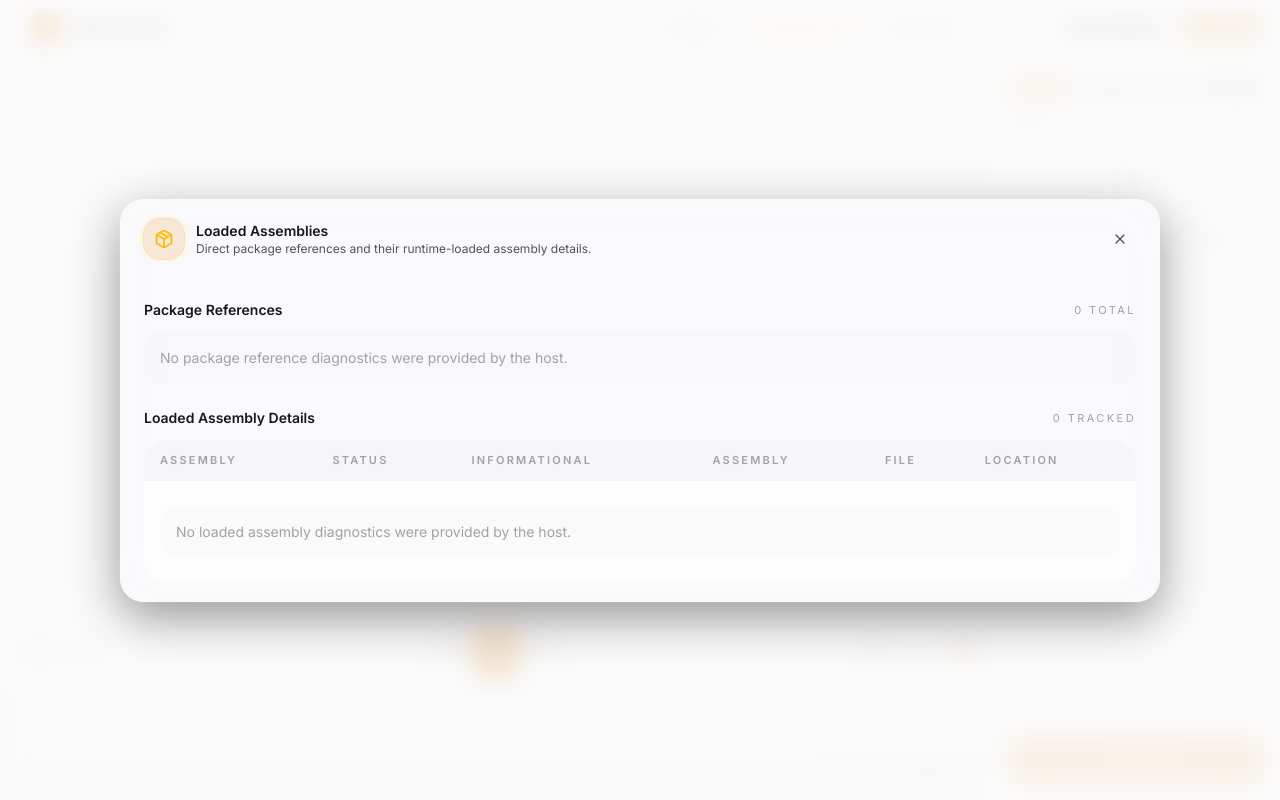
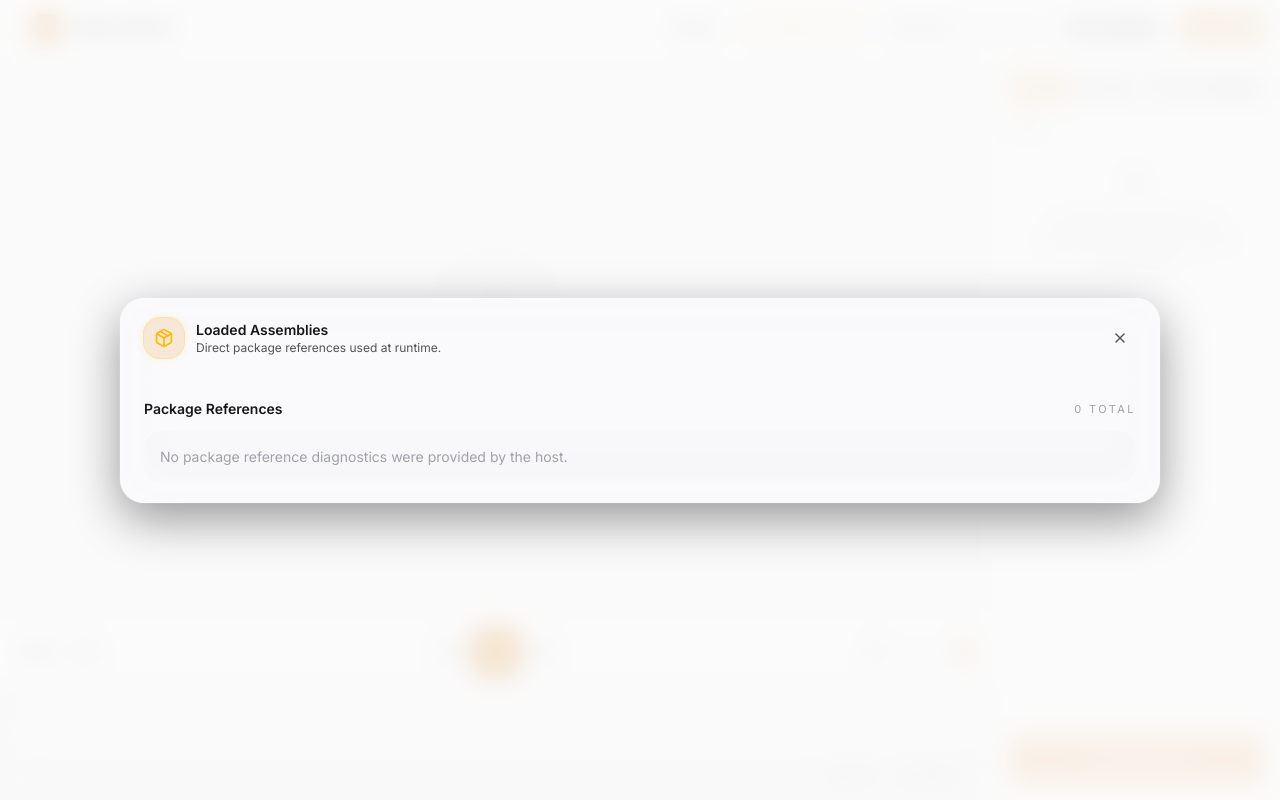
Before and after one commit to ShareX/ShareX.VideoEditor, a React (Vite) app in the folder frontend/: page / in a window 1280 px wide. Both pictures are taken after a click on the button "Assemblies". Built offline with nearby package versions, Linux system fonts and the light colour scheme.

Commit message:
[UI] Remove Loaded Assembly Details from Assemblies modal

```diff
--- a/frontend/src/components/Header.tsx
+++ b/frontend/src/components/Header.tsx
@@ -120,7 +120,6 @@ export default function Header({
       {isDiagnosticsOpen && (
         <RuntimeDiagnosticsModal
           packageReferences={diagnostics.packageReferences}
-          loadedAssemblies={diagnostics.loadedAssemblies}
           onClose={() => setIsDiagnosticsOpen(false)}
         />
       )}
--- a/frontend/src/components/RuntimeDiagnosticsModal.tsx
+++ b/frontend/src/components/RuntimeDiagnosticsModal.tsx
@@ -1,16 +1,14 @@
-import { CheckCircle2, CircleOff, Package, X } from 'lucide-react'
-import type { LoadedAssemblyInfo, PackageReferenceInfo } from '../types/bridge'
+import { Package, X } from 'lucide-react'
+import type { PackageReferenceInfo } from '../types/bridge'
 import { PremiumIconButton } from './ui'
 
 interface RuntimeDiagnosticsModalProps {
   packageReferences: PackageReferenceInfo[]
-  loadedAssemblies: LoadedAssemblyInfo[]
   onClose: () => void
 }
 
 export default function RuntimeDiagnosticsModal({
   packageReferences,
-  loadedAssemblies,
   onClose,
 }: RuntimeDiagnosticsModalProps) {
   return (
@@ -33,7 +31,7 @@ export default function RuntimeDiagnosticsModal({
             <div className="flex flex-col">
               <span className="text-sm font-semibold text-ve-text">Loaded Assemblies</span>
               <span className="text-xs text-ve-secondary">
-                Direct package references and their runtime-loaded assembly details.
+                Direct package references used at runtime.
               </span>
             </div>
           </div>
@@ -72,87 +70,10 @@ export default function RuntimeDiagnosticsModal({
               )}
             </div>
           </section>
-
-          <section className="space-y-3">
-            <div className="flex items-center justify-between">
-              <h2 className="text-sm font-semibold text-ve-text">Loaded Assembly Details</h2>
-              <span className="text-[11px] uppercase tracking-[0.22em] text-ve-muted">
-                {loadedAssemblies.length} tracked
-              </span>
-            </div>
-
-            <div className="overflow-hidden rounded-3xl ring-1 ring-white/6 bg-ve-surface/75">
-              <table className="w-full border-collapse">
-                <thead className="bg-ve-elevated/70">
-                  <tr className="text-left">
-                    <th className="px-4 py-3 text-[11px] font-semibold uppercase tracking-[0.2em] text-ve-muted">Assembly</th>
-                    <th className="px-4 py-3 text-[11px] font-semibold uppercase tracking-[0.2em] text-ve-muted">Status</th>
-                    <th className="px-4 py-3 text-[11px] font-semibold uppercase tracking-[0.2em] text-ve-muted">Informational</th>
-                    <th className="px-4 py-3 text-[11px] font-semibold uppercase tracking-[0.2em] text-ve-muted">Assembly</th>
-                    <th className="px-4 py-3 text-[11px] font-semibold uppercase tracking-[0.2em] text-ve-muted">File</th>
-                    <th className="px-4 py-3 text-[11px] font-semibold uppercase tracking-[0.2em] text-ve-muted">Location</th>
-                  </tr>
-                </thead>
-                <tbody>
-                  {loadedAssemblies.length > 0 ? (
-                    loadedAssemblies.map(assembly => (
-                      <AssemblyRow key={assembly.name} assembly={assembly} />
-                    ))
-                  ) : (
-                    <tr className="border-t border-white/6">
-                      <td colSpan={6} className="px-4 py-6">
-                        <EmptyDiagnosticsState message="No loaded assembly diagnostics were provided by the host." />
-                      </td>
-                    </tr>
-                  )}
-                </tbody>
-              </table>
-            </div>
-          </section>
         </div>
       </div>
     </div>
   )
-}
-
-function AssemblyRow({ assembly }: { assembly: LoadedAssemblyInfo }) {
-  return (
-    <tr className="border-t border-white/6 align-top">
-      <td className="px-4 py-3">
-        <span className="font-medium text-ve-text">{assembly.name}</span>
-      </td>
-      <td className="px-4 py-3">
-        <span
-          className={`
-            inline-flex items-center gap-1.5 rounded-full px-2.5 py-1 text-[11px] font-medium
-            ${assembly.isLoaded
-              ? 'bg-emerald-500/12 text-emerald-300 ring-1 ring-emerald-500/20'
-              : 'bg-red-500/10 text-red-300 ring-1 ring-red-500/20'}
-          `}
-        >
-          {assembly.isLoaded
-            ? <CheckCircle2 className="w-3.5 h-3.5" />
-            : <CircleOff className="w-3.5 h-3.5" />}
-          {assembly.isLoaded ? 'Loaded' : 'Not loaded'}
-        </span>
-      </td>
-      <td className="px-4 py-3 font-mono text-xs text-ve-secondary">{valueOrDash(assembly.informationalVersion)}</td>
-      <td className="px-4 py-3 font-mono text-xs text-ve-secondary">{valueOrDash(assembly.assemblyVersion)}</td>
-      <td className="px-4 py-3 font-mono text-xs text-ve-secondary">{valueOrDash(assembly.fileVersion)}</td>
-      <td className="px-4 py-3">
-        <span
-          className="block max-w-[360px] break-all font-mono text-[11px] leading-5 text-ve-muted"
-          title={assembly.location || 'Assembly is not currently loaded.'}
-        >
-          {valueOrDash(assembly.location)}
-        </span>
-      </td>
-    </tr>
-  )
-}
-
-function valueOrDash(value: string) {
-  return value || '-'
 }
 
 function EmptyDiagnosticsState({ message }: { message: string }) {
```
